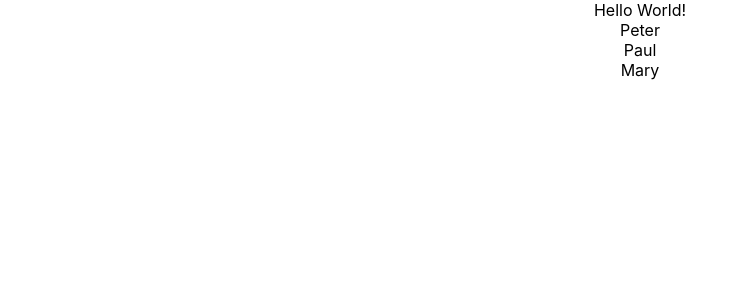
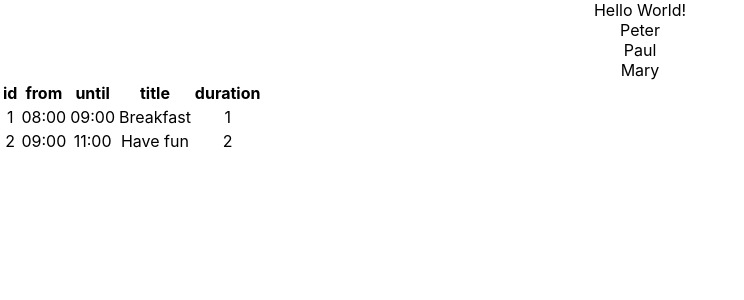
Before and after one commit to sspringer82/ijs-react, a React (Create React App) app: page / in a window 1280 px wide. Shown: the top 300 px of the page, without its empty margins (0-744 px from the left). Built offline with nearby package versions, Linux system fonts and the light colour scheme.

Commit message:
async stuff

```diff
--- a/src/App.tsx
+++ b/src/App.tsx
@@ -1,13 +1,45 @@
-import React from 'react';
+import React, { useEffect, useState } from 'react';
 import './App.css';
 import HelloWorld from './HelloWorld';
+import List from './List';
 
 function App() {
+  const [state, setState] = useState([
+    {
+      id: 1,
+      from: '08:00',
+      until: '09:00',
+      title: 'Breakfast',
+      duration: 1,
+    },
+    {
+      id: 2,
+      from: '09:00',
+      until: '11:00',
+      title: 'Work',
+      duration: 2,
+    },
+  ]);
+
   const names = ['Peter', 'Paul', 'Mary'];
+
+  useEffect(() => {
+    setTimeout(() => {
+      const newState = [...state];
+      newState[1].title = 'Have fun';
+
+      setState(newState);
+      console.log('title was changed');
+    }, 5000);
+    return () => {
+      // unmount logic
+    };
+  }, []); // dependecies array
 
   return (
     <div className="App">
       <HelloWorld names={names} />
+      <List logs={state} />
     </div>
   );
 }
```
Also changed, not shown: src/fetchData.ts (added, +24 -0 lines).
